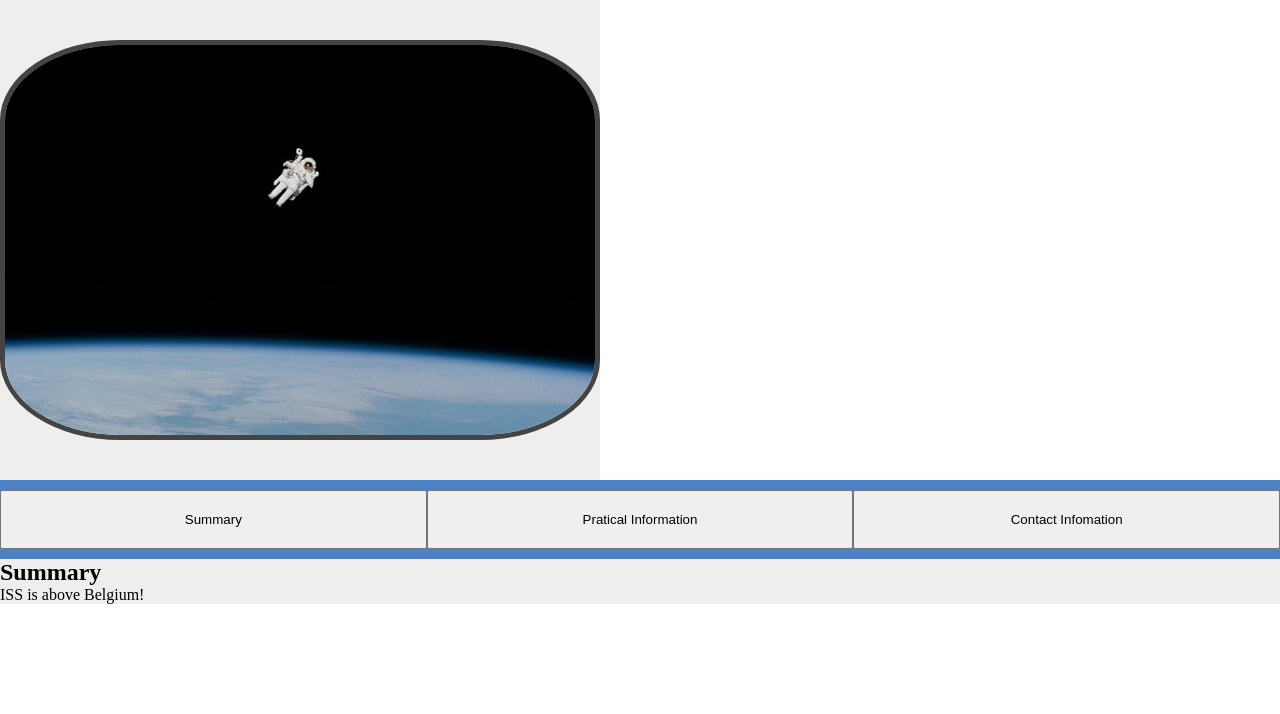
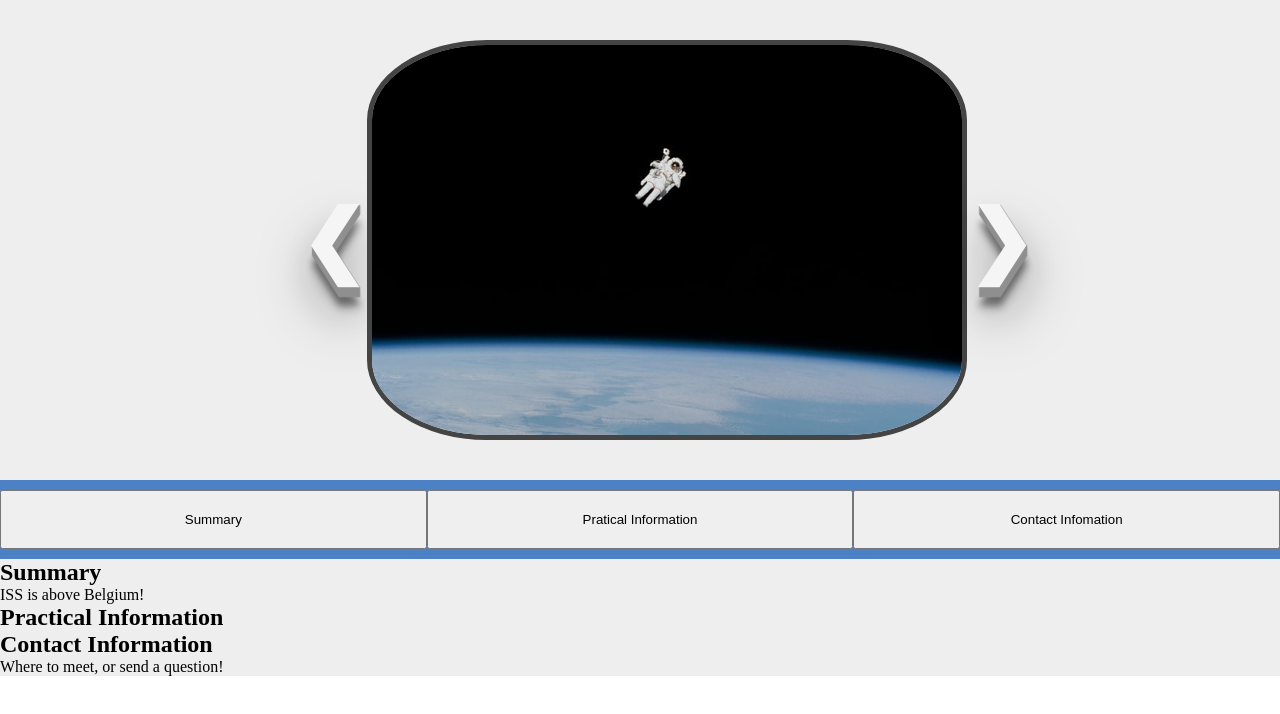
Before and after one commit to tinevancorenland/interactive-page-challenge, a plain HTML site: page index.html in a window 1280 px wide. Drawn offline with Linux system fonts and the light colour scheme.

Commit message:
added some kickass arrows

```diff
--- a/index.html
+++ b/index.html
@@ -7,17 +7,18 @@
 </head>
 <body onload="changeImg()">
     <header class="slideshow-wrapper">
-            <figure>
-                <img id="slide" src="" alt="slide images of space">
-                <figcaption name="caption"></figcaption>
-                <!--<figcaption>Photo from above</figcaption>-->
-            </figure>
+        <a class="arrow" id="previous">&#10094</a>
+        <figure>
+            <img id="slide" src="" alt="slide images of space">
+            <figcaption></figcaption>
+        </figure>
+        <a class="arrow" id="next">&#10095</a>
     </header>
     <main>
         <nav class="flexNav">
-            <button class="summary">Summary</button>
-            <button class="practicalinfo">Pratical Information</button>
-            <button class="contactinfo">Contact Infomation</button>
+            <button class="tablinks">Summary</button>
+            <button class="tablinks">Pratical Information</button>
+            <button class="tablinks">Contact Infomation</button>
         </nav>
         <section class="INFO">
             <div id="Summary" class="infoContainer">
@@ -25,11 +26,11 @@
                 <p>ISS is above Belgium!</p>
             </div>
 
-            <div id="PracticalInfo" class="infoContainer" style="display:none">
+            <div id="PracticalInfo" class="infoContainer">
                 <h2>Practical Information</h2>
             </div>
 
-            <div id="ContactInfo" class="infoContainer" style="display:none">
+            <div id="ContactInfo" class="infoContainer">
                 <h2>Contact Information</h2>
                 <p>Where to meet, or send a question!</p>
         </section>
--- a/style.css
+++ b/style.css
@@ -5,12 +5,15 @@
 }
 
 header {
-    display: inline-block;
+    display: flex;
+    justify-content: space-evenly;
+    align-items: center;
     background-color: #EEEEEE;
+    width: 100%;
     margin: auto;
     padding-top: 40px;
     padding-bottom: 40px;
-    position: relative;
+
 }
 figure {
     margin: auto;
@@ -28,18 +31,33 @@ img {
 }
 
 .arrow {
-    top: 200px;
     cursor: pointer;
-    color: black;
     font-size: 500%;
+    text-transform: uppercase;
+    font-weight: 700;
+    color: #f5f5f5;
+    text-shadow: 1px 1px 1px #919191,
+    1px 2px 1px #919191,
+    1px 3px 1px #919191,
+    1px 4px 1px #919191,
+    1px 5px 1px #919191,
+    1px 6px 1px #919191,
+    1px 7px 1px #919191,
+    1px 8px 1px #919191,
+    1px 9px 1px #919191,
+    1px 10px 1px #919191,
+    1px 18px 6px rgba(16,16,16,0.4),
+    1px 22px 10px rgba(16,16,16,0.2),
+    1px 25px 35px rgba(16,16,16,0.2),
+    1px 30px 60px rgba(16,16,16,0.4);
 }
 
 #previous {
-    float: left;
+    margin-left: 300px;
 }
 
 #next {
-    float: right;
+    margin-right: 300px;
 }
 
 nav {
```
